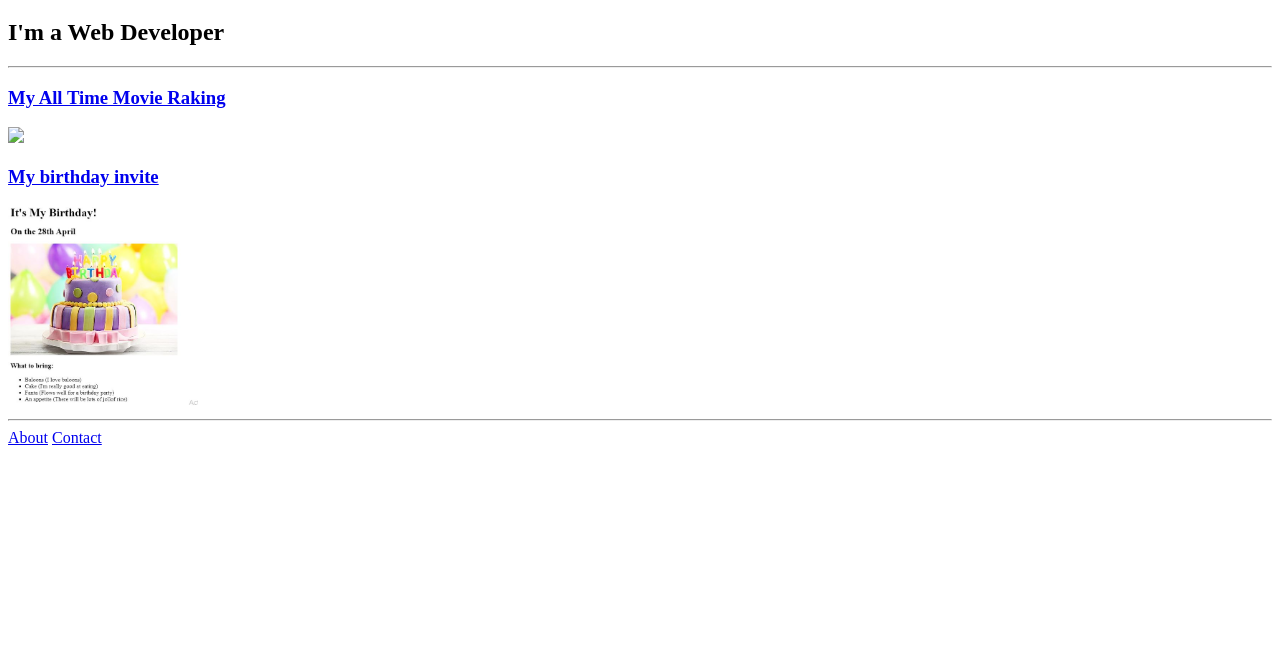
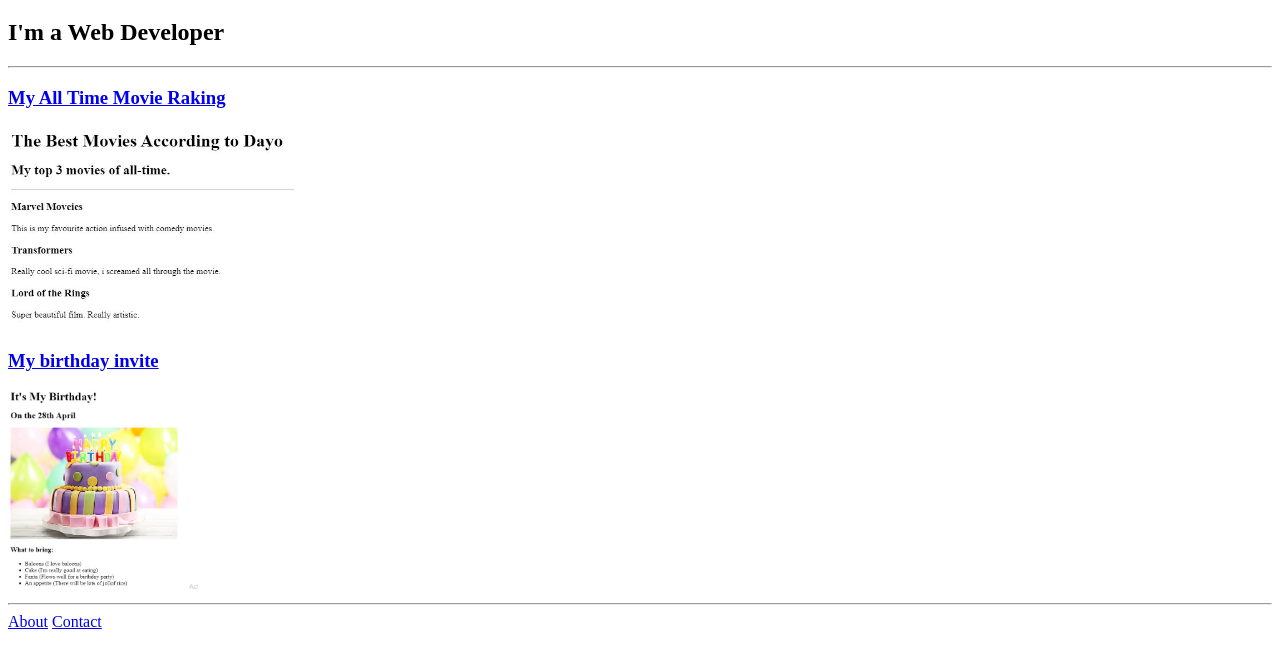
Before and after one commit to LogMorrow/html-portfolio, a plain HTML site: page index.html in a window 1280 px wide. Shown: the part 61-726 px from the top of the page. Drawn offline with Linux system fonts and the light colour scheme; files whose address does not match are found by name.

Commit message:
Update index.html

```diff
--- a/index.html
+++ b/index.html
@@ -10,7 +10,7 @@
   <h2>I'm a Web Developer</h2>
   <hr />
   <h3><a href="./public/movie-ranking.html">My All Time Movie Raking</a></h3>
-  <img src="../4.3 HTML Porfolio Project/assets/images/Movies.JPG" height="200"/>
+  <img src="../assets/images/Movies.JPG" height="200"/>
   <h3><a href="./public/birthday-invite.html">My birthday invite</a></h3>
   <img src="../4.3 HTML Porfolio Project/assets/images/Birthday.JPG" height="200"/>
   <hr />
```
